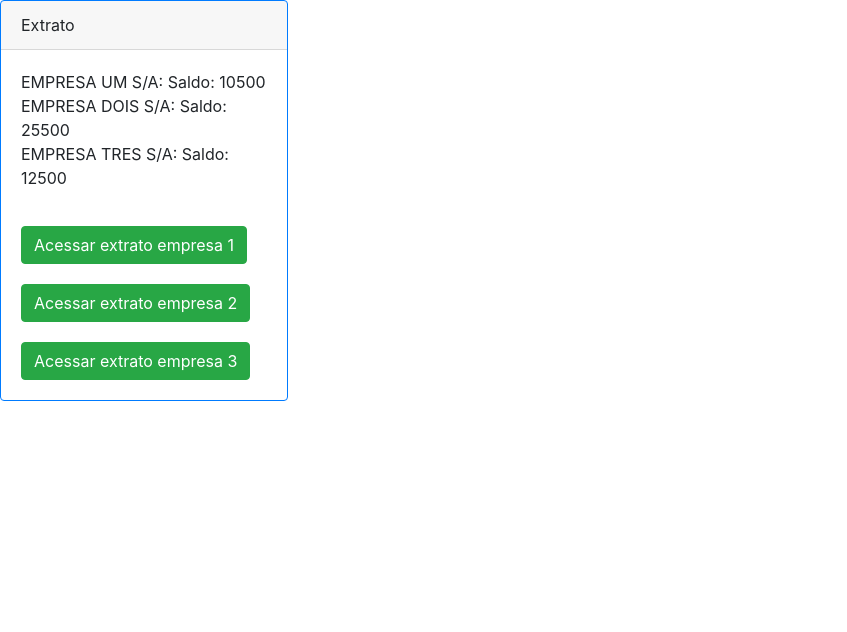
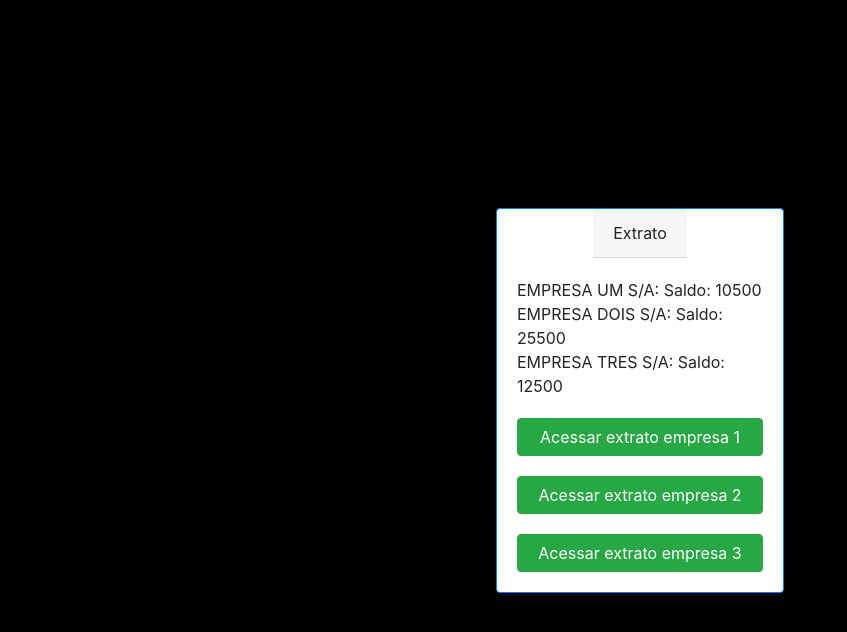
Before and after one commit to Marcuspo/internet-banking-dashbord, a React (Create React App) app: page /dashbord/extrato in a window 1280 px wide. Shown: the top 632 px of the page, without its empty margins (0-847 px from the left). Built offline with nearby package versions, Linux system fonts and the light colour scheme.

Commit message:
Ajustes na página de extrato

```diff
--- /dev/null
+++ b/src/components/Extrato/Extrato.css
@@ -0,0 +1,8 @@
+.App-headerExtrato {
+  background-color: black;
+  min-height: 100vh;
+  display: flex;
+  flex-direction: column;
+  align-items: center;
+  justify-content: center;
+}
--- a/src/components/Extrato/Extrato.js
+++ b/src/components/Extrato/Extrato.js
@@ -1,12 +1,14 @@
 import React from "react"
 import { Card, Button } from "react-bootstrap"
+
+import "./Extrato.css"
 
 import PostDataEmp from "../../mocks/empresas.json"
 
 function Extrato() {
   return (
-    <div>
-      <Card border="primary" style={{ width: "18rem" }}>
+    <div className="App-headerExtrato">
+      <Card border="primary" style={{ width: "18rem" }} className="cardExtrato">
         <Card.Header>Extrato</Card.Header>
         <Card.Body>
           <Card.Text>
--- a/src/components/Login/form.css
+++ b/src/components/Login/form.css
@@ -6,6 +6,9 @@
 
 .button {
   margin-top: 20px;
+  justify-content: center;
+  align-items: center;
+  display: flex;
 }
 
 .user {
@@ -20,3 +23,9 @@
 .form {
   flex-direction: row;
 }
+
+.cardExtrato {
+  flex-direction: column;
+  align-items: center;
+  justify-content: center;
+}
```
